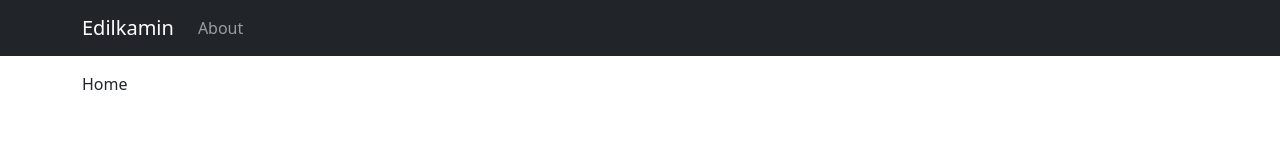
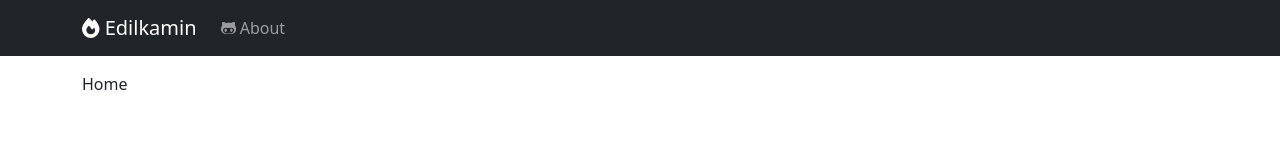
Before and after one commit to AndreMiras/edilkamin, a React (Create React App) app: page / in a window 1280 px wide. Shown: the top 160 px of the page. Built offline with nearby package versions, Linux system fonts and the light colour scheme.

Commit message:
:lipstick: style: FontAwesome

```diff
--- a/package.json
+++ b/package.json
@@ -4,6 +4,11 @@
   "version": "0.1.0",
   "private": true,
   "dependencies": {
+    "@fortawesome/fontawesome-svg-core": "^1.3.0",
+    "@fortawesome/free-brands-svg-icons": "^6.0.0",
+    "@fortawesome/free-regular-svg-icons": "^6.0.0",
+    "@fortawesome/free-solid-svg-icons": "^6.0.0",
+    "@fortawesome/react-fontawesome": "^0.1.17",
     "@testing-library/jest-dom": "^5.16.2",
     "@testing-library/react": "^12.1.3",
     "@testing-library/user-event": "^13.5.0",
--- a/src/App.tsx
+++ b/src/App.tsx
@@ -1,7 +1,12 @@
 import { Container } from "react-bootstrap";
+import { library } from "@fortawesome/fontawesome-svg-core";
+import { fab } from "@fortawesome/free-brands-svg-icons";
+import { fas } from "@fortawesome/free-solid-svg-icons";
 import Home from "./components/Home";
 import Header from "./components/Header";
 import "bootstrap/dist/css/bootstrap.min.css";
+
+library.add(fas, fab);
 
 const App = (): JSX.Element => {
   return (
--- a/src/components/Header.tsx
+++ b/src/components/Header.tsx
@@ -1,15 +1,17 @@
-import React from "react";
+import { FontAwesomeIcon } from "@fortawesome/react-fontawesome";
 import { Container, Nav, Navbar } from "react-bootstrap";
 
 const Header = (): JSX.Element => (
   <Navbar bg="dark" variant="dark" expand="sm">
     <Container>
-      <Navbar.Brand href={process.env.PUBLIC_URL}>Edilkamin</Navbar.Brand>
+      <Navbar.Brand href={process.env.PUBLIC_URL}>
+        <FontAwesomeIcon icon={["fas", "fire"]} /> Edilkamin
+      </Navbar.Brand>
       <Navbar.Toggle />
       <Navbar.Collapse>
         <Nav className="mr-auto">
           <Nav.Link href="https://github.com/AndreMiras/edilkamin">
-            About
+            <FontAwesomeIcon icon={["fab", "github-alt"]} /> About
           </Nav.Link>
         </Nav>
       </Navbar.Collapse>
```
Also changed, not shown: 1 other file (tests, documents, lock files or other folders).
